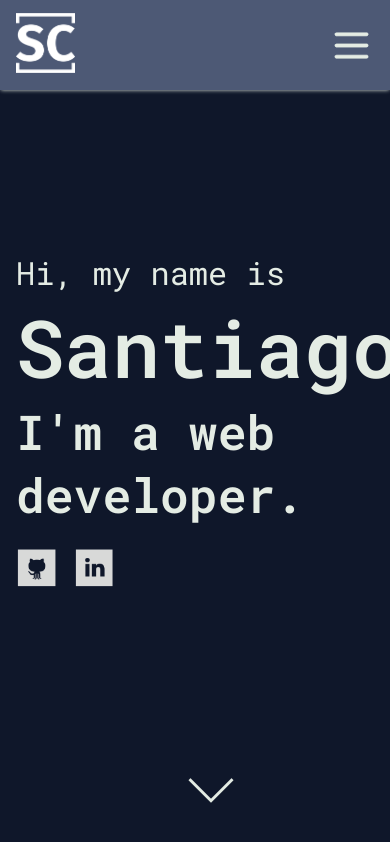
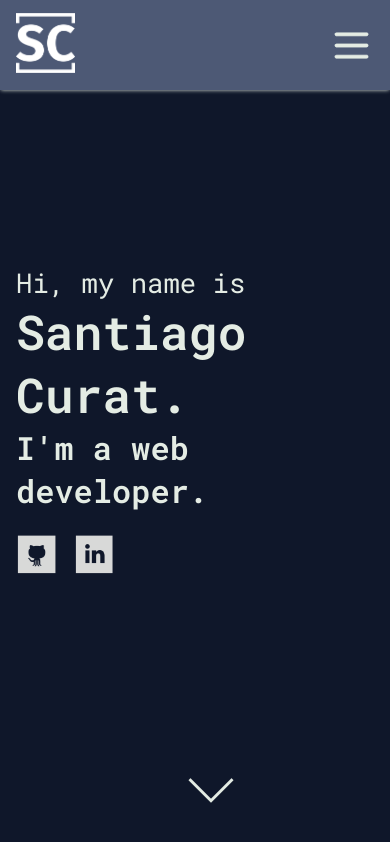
Before and after one commit to chanchoc/portfolio, a website: page index.html in a window 390 px wide. Shown: the top 842 px of the page. Drawn offline with Linux system fonts and the light colour scheme.

Commit message:
Adhision de clamp

```diff
--- a/index.html
+++ b/index.html
@@ -34,7 +34,7 @@
             <!-- Inicio HOME BANNER -->
             <section class="home-banner">
                 <p>Hi, my name is</p>
-                <h1>Santiago.</h1>
+                <h1>Santiago Curat.</h1>
                 <h2>I'm a web developer.</h2>
                 <div class="links">
                     <a href="https://github.com/chanchoc" target="_blank">
--- a/scss/_homeBanner.scss
+++ b/scss/_homeBanner.scss
@@ -5,15 +5,16 @@
 .home-banner {
     @extend .page-sections;
     h1 {
-        font-size: 5rem;
+        font-size: clamp(3rem, 7vw, 5rem);
         color: $text-color;
     }
     h2 {
-        font-size: 3rem;
+        font-size: clamp(2rem, 7vw, 3rem);
         color: $text-color;
     }
     p {
         font-size: 2rem;
+        font-size: clamp(1rem, 7vw, 2rem);
         color: $text-color;
     }
     .links {
```
Also changed, not shown: css/styles.css, 1 other file.
